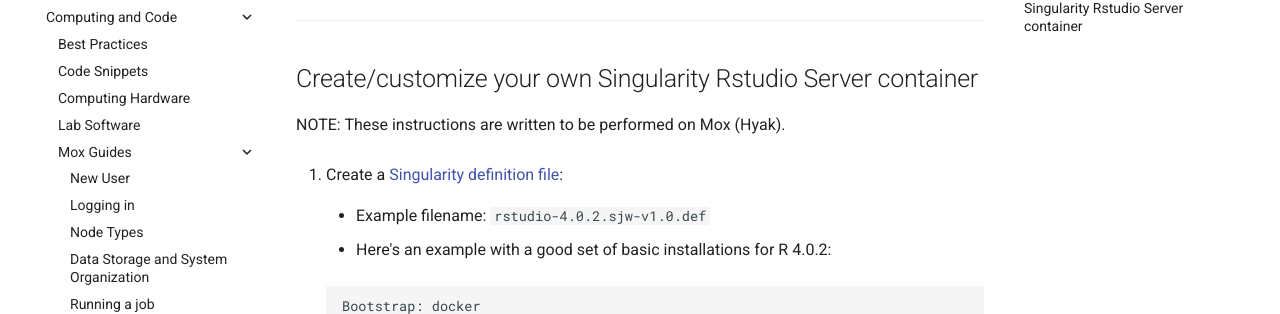
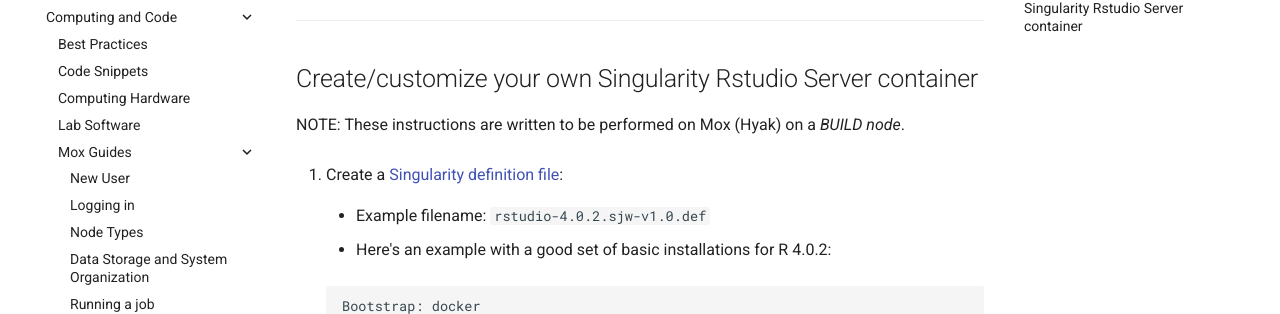
Before and after one commit to RobertsLab/resources, an MkDocs documentation site: the page built from docs/mox_RStudio-Server.md, in a window 1280 px wide and 900 px high, scrolled down 2352 px. Shown: the part 145-459 px from the top of the window. Built offline with MkDocs 1.6.1 and Material for MkDocs 9.7.7, drawn with Linux system fonts in a browser that asks for light colours; comment, search, counter and statistics services are not loaded.

Commit message:
add note to use build node for singularity

```diff
--- a/docs/mox_RStudio-Server.md
+++ b/docs/mox_RStudio-Server.md
@@ -123,7 +123,7 @@
 
 ## Create/customize your own Singularity Rstudio Server container
 
-NOTE: These instructions are written to be performed on Mox (Hyak).
+NOTE: These instructions are written to be performed on Mox (Hyak) on a _BUILD node_.
 
 1. Create a [Singularity definition file](https://sylabs.io/guides/3.5/user-guide/definition_files.html):
 
```
